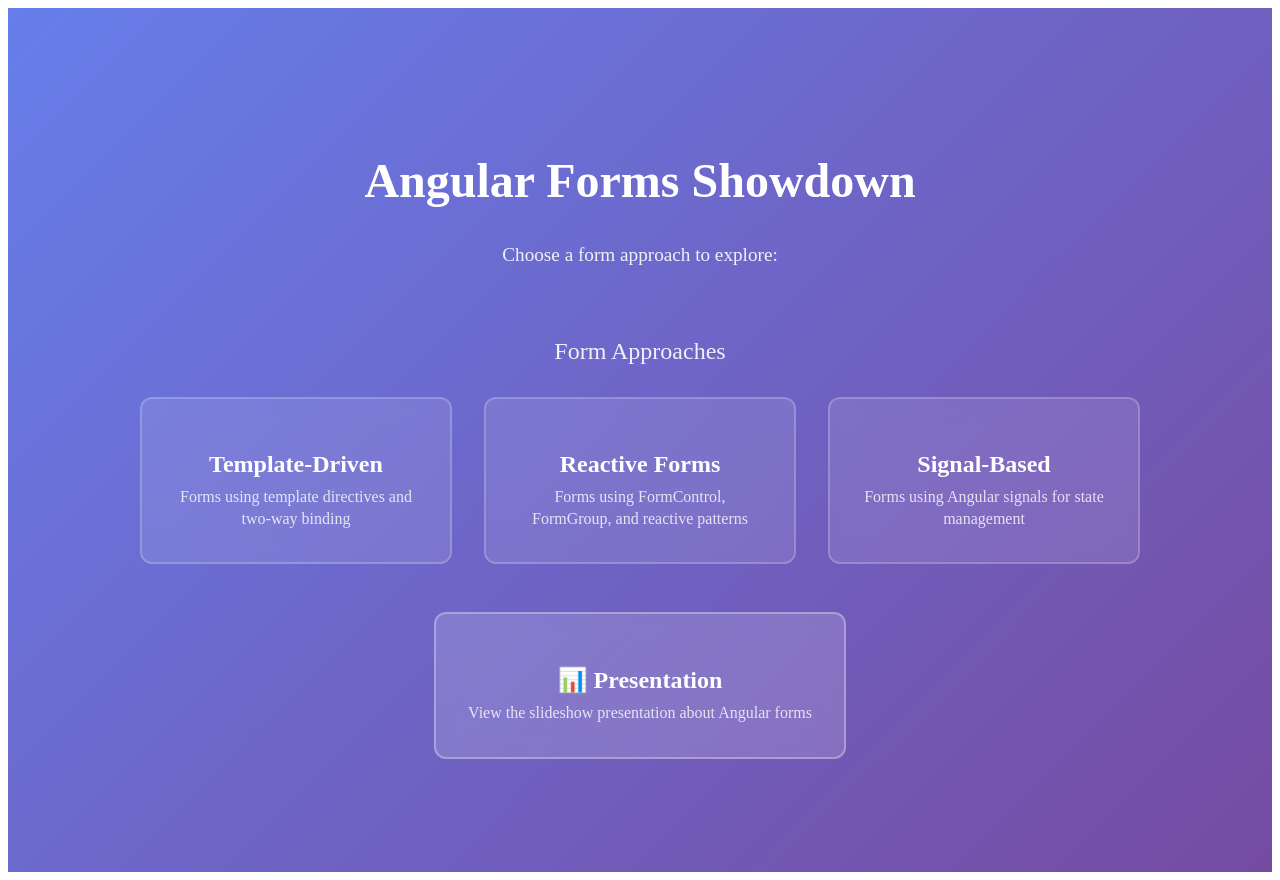
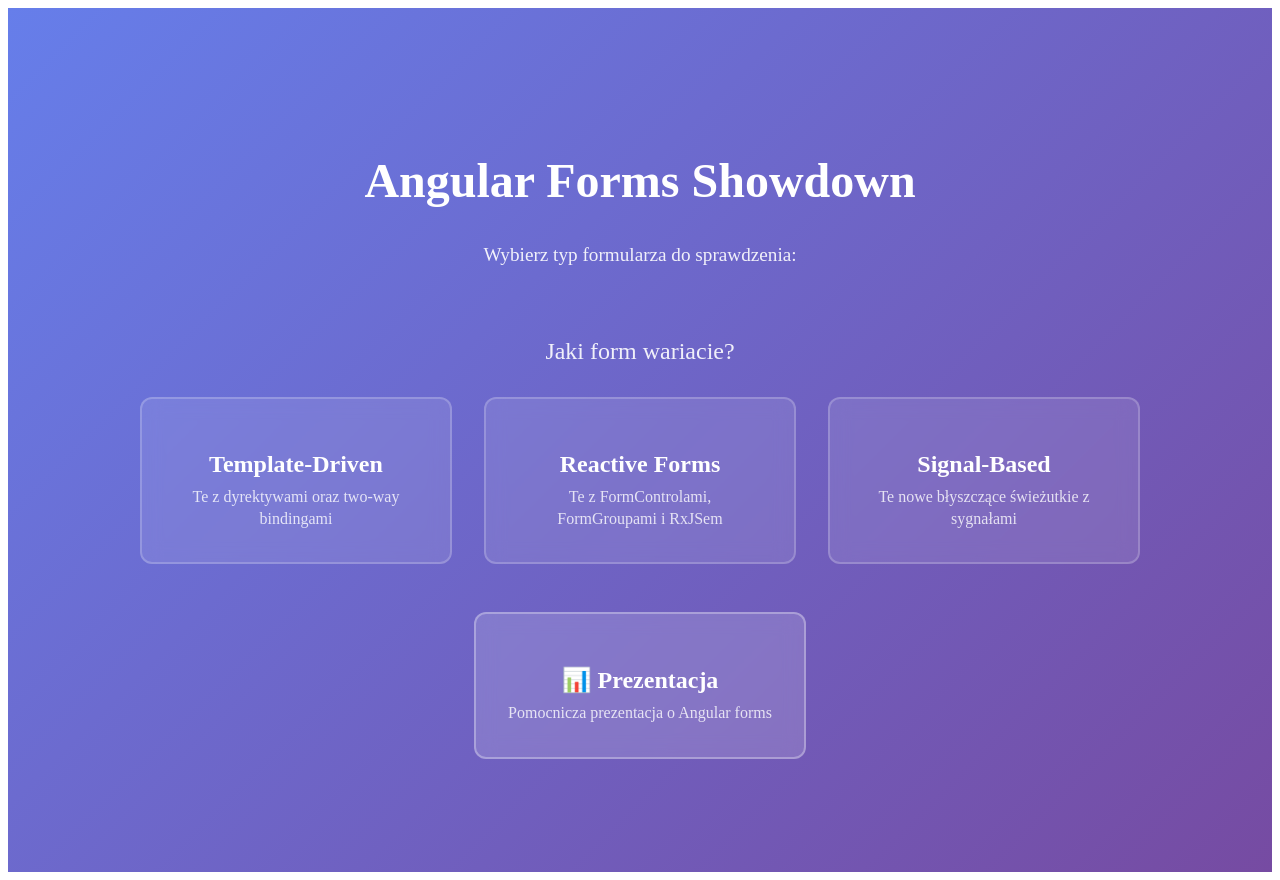
Before and after one commit to superdyzio/angular-forms-showdown, an Angular app: page / in a window 1280 px wide. Built offline with nearby package versions, Linux system fonts and the light colour scheme.

Commit message:
translate main page to pl

```diff
--- a/src/app/pages/main/main.component.html
+++ b/src/app/pages/main/main.component.html
@@ -1,31 +1,31 @@
 <div class="main-container">
   <h1>Angular Forms Showdown</h1>
-  <p>Choose a form approach to explore:</p>
+  <p>Wybierz typ formularza do sprawdzenia:</p>
 
   <div class="forms-section">
-    <h3>Form Approaches</h3>
+    <h3>Jaki form wariacie?</h3>
     <div class="forms-grid">
       <a routerLink="/template" class="nav-button template">
         <h2>Template-Driven</h2>
-        <p>Forms using template directives and two-way binding</p>
+        <p>Te z dyrektywami oraz two-way bindingami</p>
       </a>
 
       <a routerLink="/reactive" class="nav-button reactive">
         <h2>Reactive Forms</h2>
-        <p>Forms using FormControl, FormGroup, and reactive patterns</p>
+        <p>Te z FormControlami, FormGroupami i RxJSem</p>
       </a>
 
       <a routerLink="/signal" class="nav-button signal">
         <h2>Signal-Based</h2>
-        <p>Forms using Angular signals for state management</p>
+        <p>Te nowe błyszczące świeżutkie z sygnałami</p>
       </a>
     </div>
   </div>
 
   <div class="presentation-section">
     <a routerLink="/slideshow" class="nav-button presentation">
-      <h2>📊 Presentation</h2>
-      <p>View the slideshow presentation about Angular forms</p>
+      <h2>📊 Prezentacja</h2>
+      <p>Pomocnicza prezentacja o Angular forms</p>
     </a>
   </div>
 </div>
```
